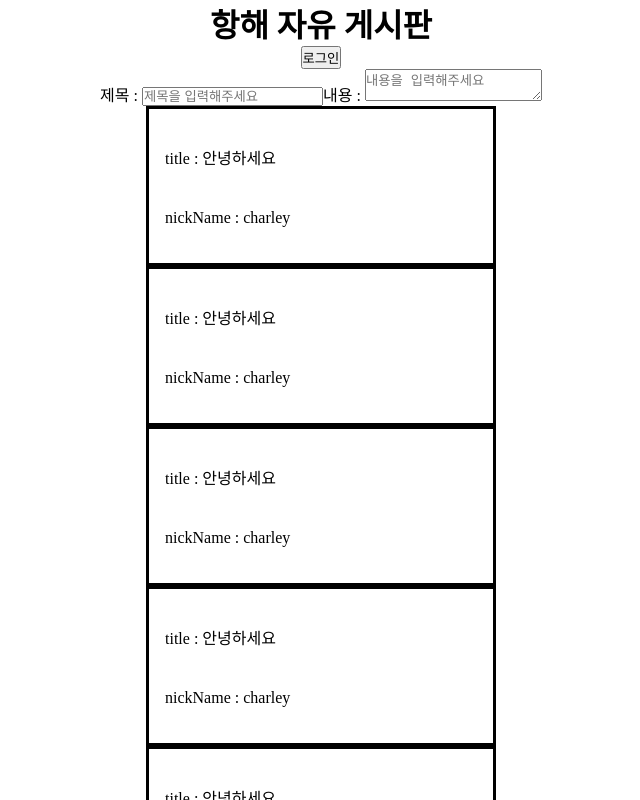
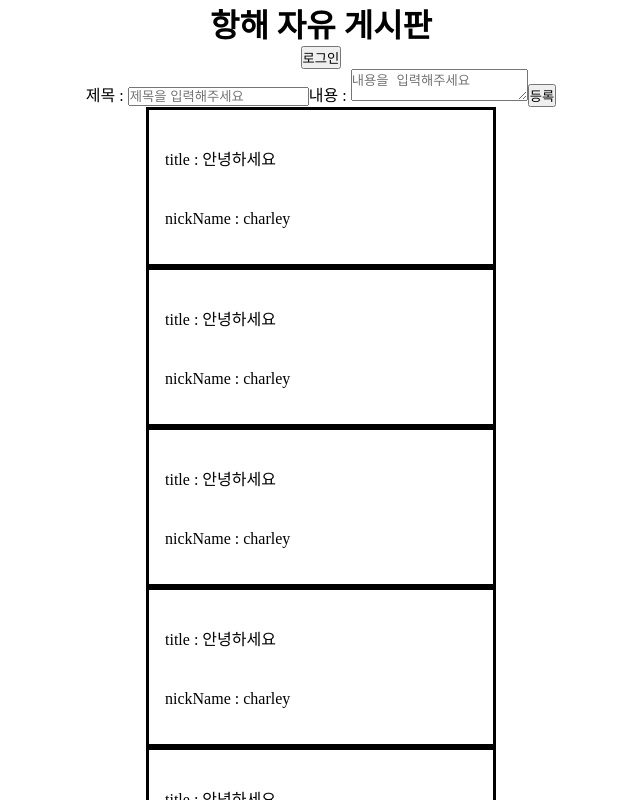
Before and after one commit to jiho3894/restcommunication, a React (Create React App) app: page / in a window 1280 px wide. Shown: the top 800 px of the page, without its empty margins (319-959 px from the left). Built offline with nearby package versions, Linux system fonts and the light colour scheme.

Commit message:
fix json

```diff
--- a/package.json
+++ b/package.json
@@ -18,7 +18,8 @@
     "start": "react-scripts start",
     "build": "react-scripts build",
     "test": "react-scripts test",
-    "eject": "react-scripts eject"
+    "eject": "react-scripts eject",
+    "deploy": "yarn run build && aws s3 sync build/ s3://charleybucket"
   },
   "eslintConfig": {
     "extends": [
--- a/src/components/Form.jsx
+++ b/src/components/Form.jsx
@@ -6,6 +6,7 @@ const Form = () => {
   const onSubmit = (e) => {
     e.preventDefault();
     setTitle("");
+    setContent("");
   };
   return (
     <form onSubmit={onSubmit}>
@@ -24,6 +25,7 @@ const Form = () => {
         placeholder="내용을 입력해주세요"
         id="content"
       />
+      <button>등록</button>
     </form>
   );
 };
```
